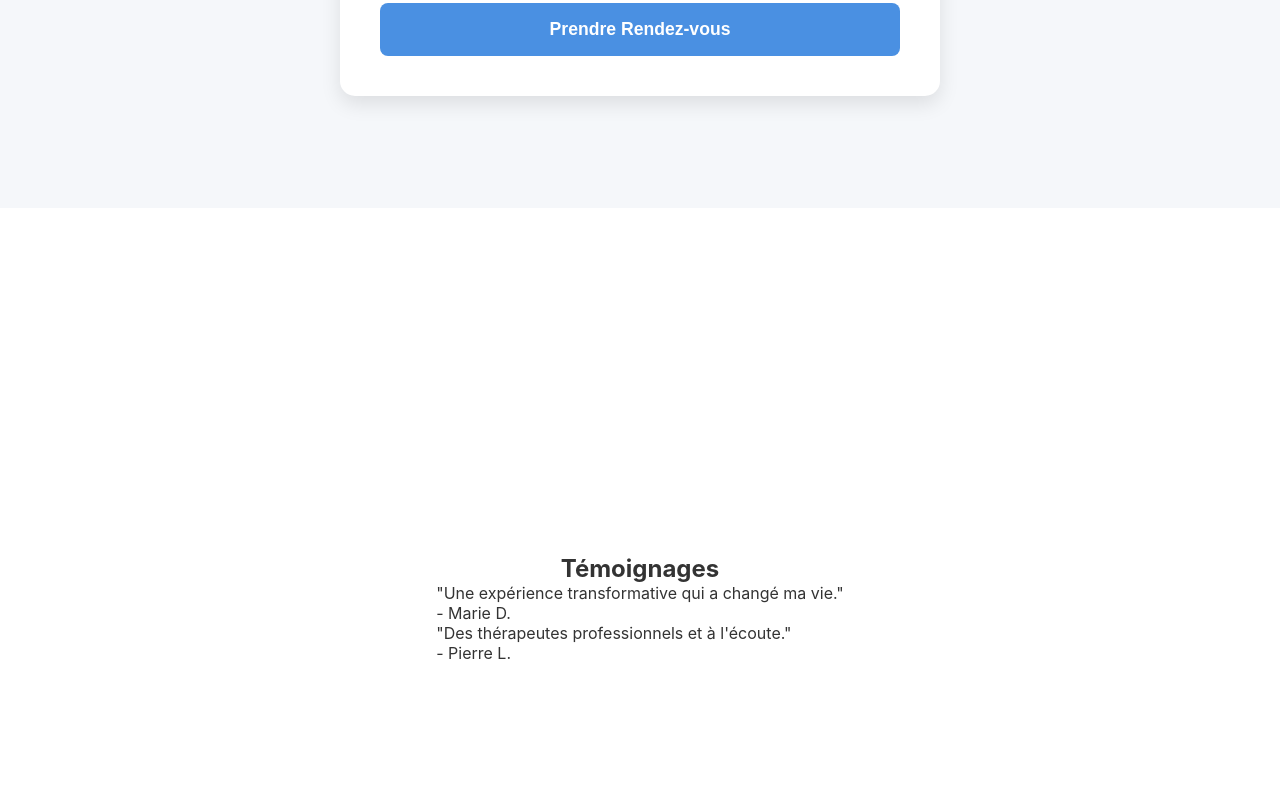
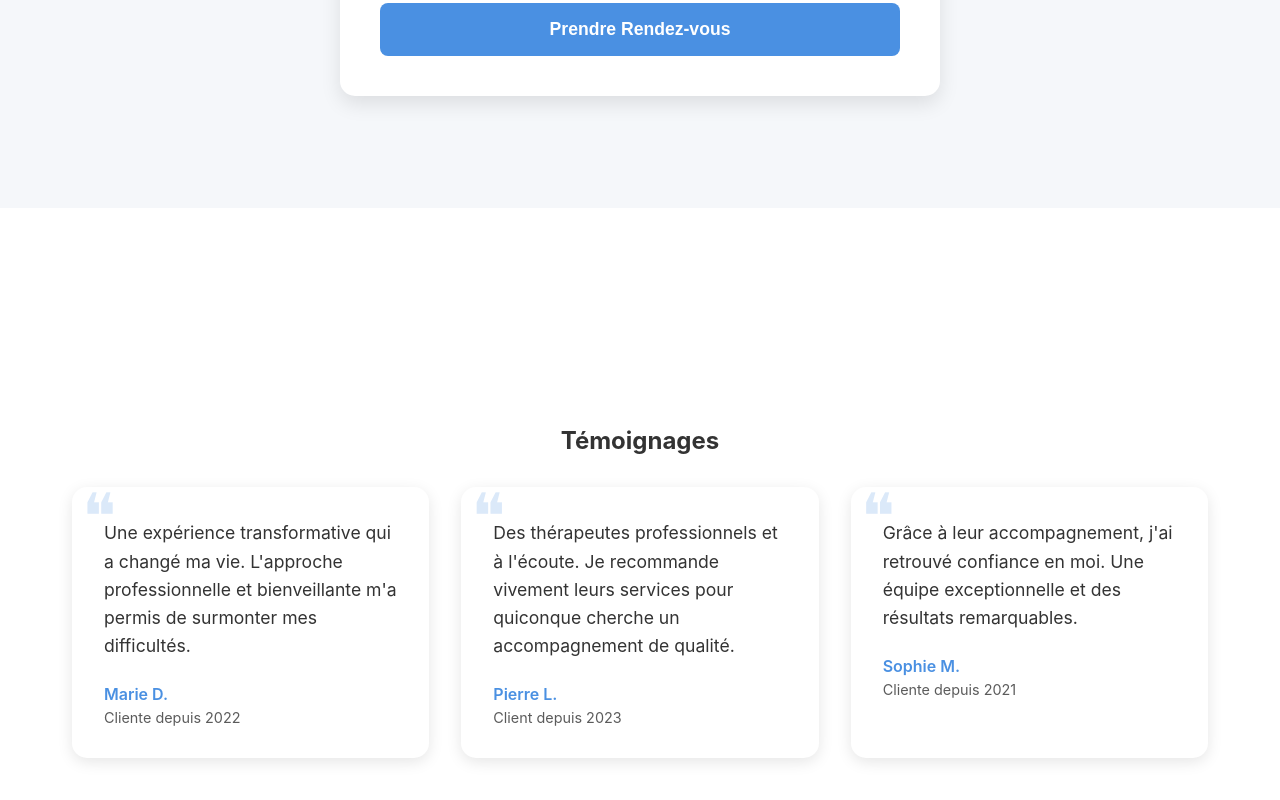
Before and after one commit to Ijechidi/therapeute, a React (Create React App) app: page / in a window 1280 px wide. Shown: the part 3381-4181 px from the top of the page. Built offline with nearby package versions, Linux system fonts and the light colour scheme; the HTML template or start-up script is replaced by a standard one.

Commit message:
update temoignate

```diff
--- a/package.json
+++ b/package.json
@@ -3,7 +3,6 @@
   "version": "0.1.0",
   "private": true,
   "dependencies": {
-
     "@emotion/react": "^11.14.0",
     "@emotion/styled": "^11.14.0",
     "@mui/material": "^7.0.2",
@@ -17,6 +16,7 @@
     "react-icons": "^5.5.0",
     "react-router-dom": "^7.5.0",
     "react-scripts": "5.0.1",
+    "swiper": "^11.2.6",
     "web-vitals": "^2.1.4"
   },
   "scripts": {
--- a/src/components/Booking/BookingForm.jsx
+++ b/src/components/Booking/BookingForm.jsx
@@ -56,6 +56,12 @@ const BookingForm = () => {
     });
   };
 
+  // Calculer les limites de dates
+  const today = new Date().toISOString().split('T')[0];
+  const maxDate = new Date();
+  maxDate.setMonth(maxDate.getMonth() + 3);
+  const maxDateStr = maxDate.toISOString().split('T')[0];
+
   return (
     <form className="booking-form" onSubmit={handleSubmit}>
       <div className="form-group">
@@ -102,6 +108,8 @@ const BookingForm = () => {
           name="date"
           value={formData.date}
           onChange={handleChange}
+          min={today}
+          max={maxDateStr}
           required
         />
       </div>
--- a/src/index.css
+++ b/src/index.css
@@ -949,3 +949,78 @@ html {
     #1F2937
   );
 }
+/* Testimonials Section */
+.testimonials-grid {
+  display: grid;
+  grid-template-columns: repeat(auto-fit, minmax(300px, 1fr));
+  gap: 2rem;
+  padding: 2rem;
+  max-width: 1200px;
+  width: 100%;
+}
+
+.testimonial-card {
+  background: var(--background-color);
+  border-radius: 15px;
+  padding: 2rem;
+  box-shadow: 0 4px 15px var(--shadow-color);
+  transition: transform 0.3s ease;
+  position: relative;
+  overflow: hidden;
+}
+
+.testimonial-card:hover {
+  transform: translateY(-5px);
+}
+
+.quote-icon {
+  font-size: 4rem;
+  color: var(--primary-blue);
+  opacity: 0.2;
+  position: absolute;
+  top: -10px;
+  left: 10px;
+}
+
+.testimonial-card p {
+  font-size: 1.1rem;
+  line-height: 1.6;
+  color: var(--text-color);
+  margin-bottom: 1.5rem;
+  position: relative;
+  z-index: 1;
+}
+
+.testimonial-author {
+  display: flex;
+  flex-direction: column;
+  gap: 0.3rem;
+}
+
+.author-name {
+  font-weight: 600;
+  color: var(--primary-blue);
+}
+
+.author-role {
+  font-size: 0.9rem;
+  color: var(--text-color);
+  opacity: 0.8;
+}
+
+@media screen and (max-width: 768px) {
+  .testimonials-grid {
+    grid-template-columns: 1fr;
+    padding: 1rem;
+  }
+
+  .testimonial-card {
+    padding: 1.5rem;
+  }
+
+  .testimonial-card p {
+    font-size: 1rem;
+  }
+
+
+}
--- a/src/pages/Home.jsx
+++ b/src/pages/Home.jsx
@@ -3,6 +3,27 @@ import TherapistCard from '../components/Therapists/TherapistCard';
 import BookingForm from '../components/Booking/BookingForm';
 import { FaUserFriends, FaUserAlt, FaHeartbeat } from 'react-icons/fa';
 import { useNavigate } from 'react-router-dom';
+
+const testimonials = [
+  {
+    id: 1,
+    text: "Une expérience transformative qui a changé ma vie. L'approche professionnelle et bienveillante m'a permis de surmonter mes difficultés.",
+    author: "Marie D.",
+    role: "Cliente depuis 2022"
+  },
+  {
+    id: 2,
+    text: "Des thérapeutes professionnels et à l'écoute. Je recommande vivement leurs services pour quiconque cherche un accompagnement de qualité.",
+    author: "Pierre L.",
+    role: "Client depuis 2023"
+  },
+  {
+    id: 3,
+    text: "Grâce à leur accompagnement, j'ai retrouvé confiance en moi. Une équipe exceptionnelle et des résultats remarquables.",
+    author: "Sophie M.",
+    role: "Cliente depuis 2021"
+  }
+];
 
 const Home = () => {
   const therapists = [
@@ -100,14 +121,16 @@ const Home = () => {
       <section id="testimonials" className="section">
         <h2>Témoignages</h2>
         <div className="testimonials-grid">
-          <div className="testimonial-card">
-            <p>"Une expérience transformative qui a changé ma vie."</p>
-            <span>- Marie D.</span>
-          </div>
-          <div className="testimonial-card">
-            <p>"Des thérapeutes professionnels et à l'écoute."</p>
-            <span>- Pierre L.</span>
-          </div>
+          {testimonials.map(testimonial => (
+            <div key={testimonial.id} className="testimonial-card">
+              <div className="quote-icon">❝</div>
+              <p>{testimonial.text}</p>
+              <div className="testimonial-author">
+                <span className="author-name">{testimonial.author}</span>
+                <span className="author-role">{testimonial.role}</span>
+              </div>
+            </div>
+          ))}
         </div>
       </section>
     </div>
```
Also changed, not shown: 1 other file (tests, documents, lock files or other folders).
